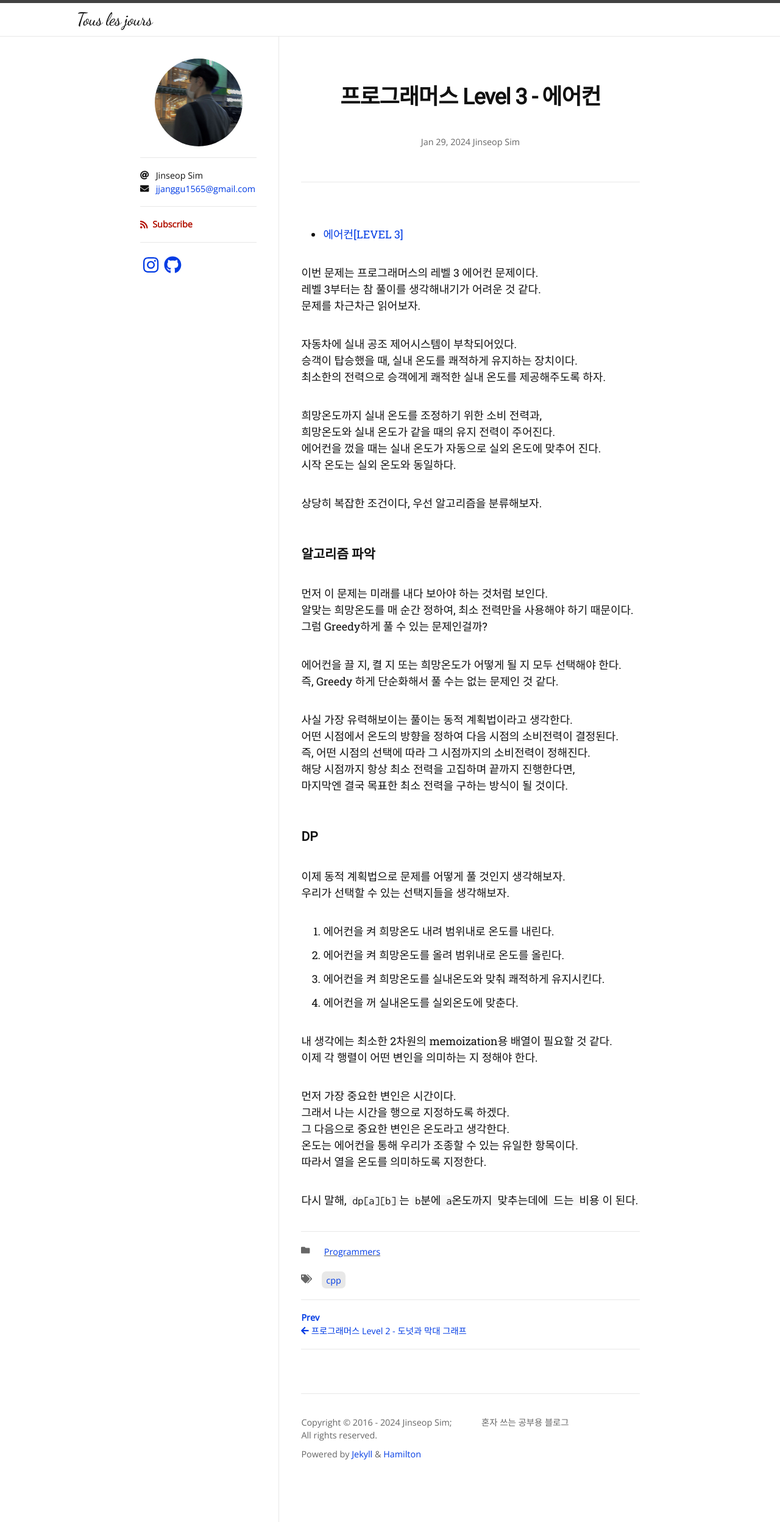
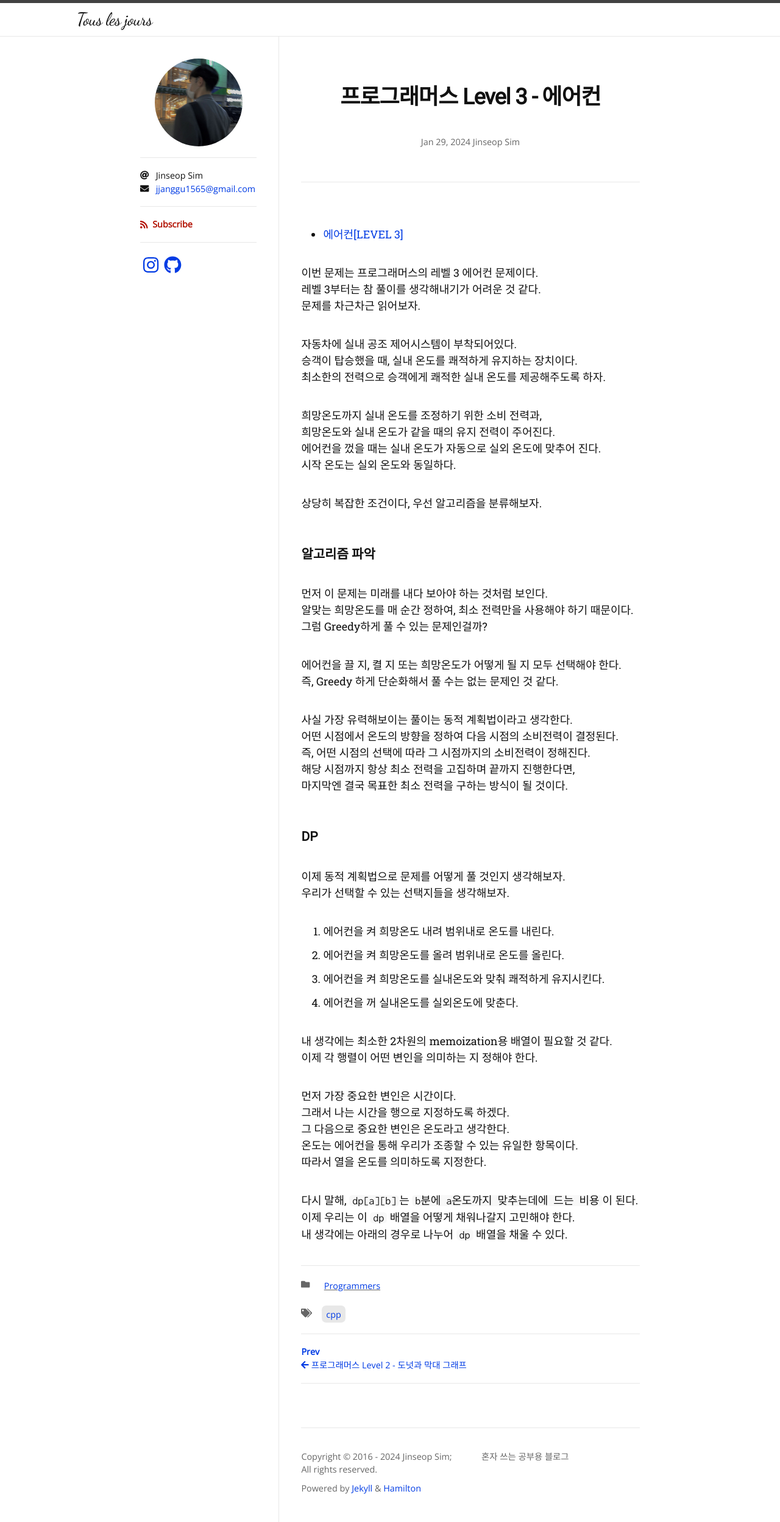
Before and after one commit to Jinseop-Sim/Jinseop-Sim.github.io, a Jekyll site: the page built from _posts/2024-01-29-pg-aircon.md, in a window 1280 px wide. Shown: the whole page at 61% size. Built offline with Jekyll 4.4.1, drawn with Linux system fonts in a browser that asks for light colours; nearby versions of some CDN libraries; some web fonts are replaced.

Commit message:
글 수정

````diff
--- a/_posts/2024-01-29-pg-aircon.md
+++ b/_posts/2024-01-29-pg-aircon.md
@@ -56,3 +56,5 @@ author:
 따라서 열을 온도를 의미하도록 지정한다.
 
 다시 말해, ```dp[a][b]```는 ```b분에 a온도까지 맞추는데에 드는 비용```이 된다.
+이제 우리는 이 ```dp``` 배열을 어떻게 채워나갈지 고민해야 한다.
+내 생각에는 아래의 경우로 나누어 ```dp``` 배열을 채울 수 있다.
````
